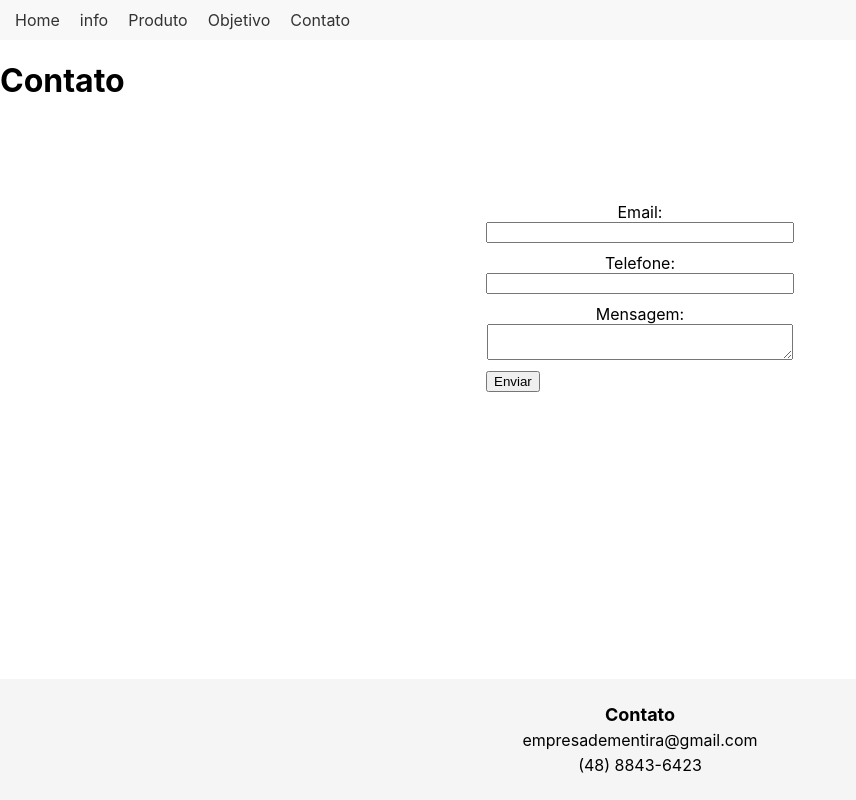
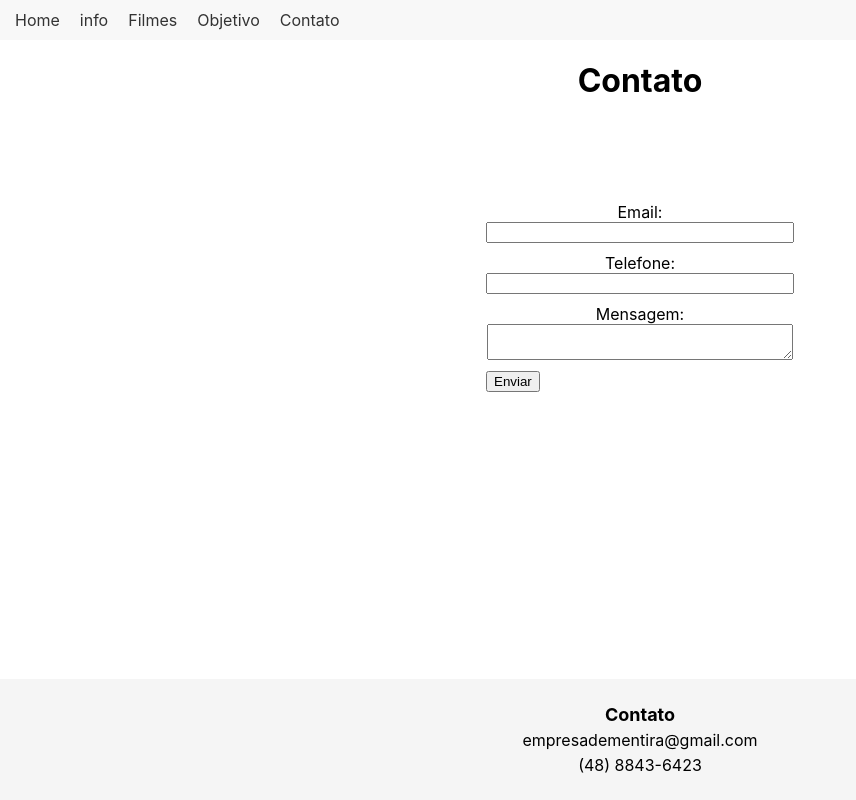
Before and after one commit to NatanBays/projeto-react-senai, a React (Create React App) app: page /contact in a window 1280 px wide. Shown: the whole page, without its empty margins (0-856 px from the left). Built offline with nearby package versions, Linux system fonts and the light colour scheme.

Commit message:
recebendo dados da api e mostrando na tela

```diff
--- a/src/App.css
+++ b/src/App.css
@@ -1,7 +1,10 @@
 .App {
   text-align: center;
 }
-
+h1{
+  display: flex;
+  justify-content: center;
+}
 .App-logo {
   height: 40vmin;
   pointer-events: none;
--- a/src/App.js
+++ b/src/App.js
@@ -20,7 +20,7 @@ function App() {
             <Link to="/info">info</Link>
           </li>
           <li>
-            <Link to="/product">Produto</Link>
+            <Link to="/product">Filmes</Link>
           </li>
           <li>
             <Link to="/goal">Objetivo</Link>
--- a/src/pages/contact/Contact.js
+++ b/src/pages/contact/Contact.js
@@ -1,11 +1,11 @@
 import EmailForm from "../../components/emailForm/EmailForm";
-
+import './contact.css'
 
 function Contact(){
 
     return(
         <div>
-            <h1>Contato</h1>
+            <h1 className='contact-title'>Contato</h1>
             <EmailForm/>
         </div>
     )
--- a/src/pages/product/Product.js
+++ b/src/pages/product/Product.js
@@ -1,26 +1,44 @@
 import React, {useEffect, useState} from "react";
 import axios from "axios";
-
-function Product(){
+import './product.css'
+function Product() {
 
     const [data, setData] = useState()
 
-useEffect(() => {
-    axios.get(`http://api.weatherbit.io/v2.0/current?lat=-27.593500&lon=-48.558540&key=2558a3d1955842d6b0e5a3a50549b557`)
-        .then(response => [
-            setData(response)
+    useEffect(() => {
+        axios.get("https://api.themoviedb.org/3/movie/now_playing", {
+            params: {
+                api_key: "b872d30e7ada92638f11d4091d584a72",
+                lenguage: "pt-BR",
+                page: 1,
+            },
+        }).then(response => [
+            setData(response.data.results.slice(0, 10))
         ])
-        .catch(error => {
-            console.log(error)
-        })
-}, [])
+            .catch(error => {
+                console.log(error)
+            })
+    }, [])
 
-    console.log("data",data)
-    return(
+    console.log("data", data)
+    return (
         <div>
-            <h1>Produto</h1>
+            <div>
+                <h1>Lançamentos</h1>
+            </div>
+            <div >
+                {data && data.map((x) =>
+                    <article className="film-container">
+                        <span>{x.title}</span>
+                        <img className="film-poster"
+                            src={`https://image.tmdb.org/t/p/original/${x.poster_path}`}
+                        />
+                    </article>
+                )}
+            </div>
         </div>
     )
 
 }
+
 export default Product
--- /dev/null
+++ b/src/pages/product/product.css
@@ -0,0 +1,9 @@
+.film-poster {
+    width: 200px;
+    height: 300px;
+}
+.film-container{
+    display: flex;
+    flex-direction: column;
+    align-items: center;
+}
```
Also changed, not shown: src/pages/contact/contact.css (added).
